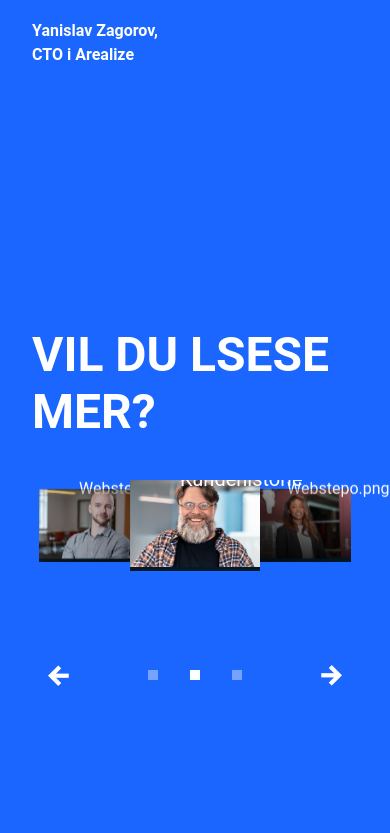
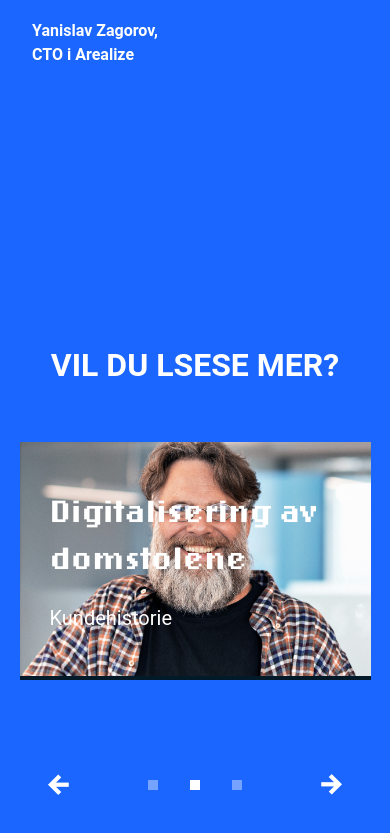
Before and after one commit to Webstep/domstol_landingpage, a Next.js app: page /Arealize in a window 390 px wide. Shown: the part 11041-11874 px from the top of the page. Built offline with nearby package versions, Linux system fonts and the light colour scheme.

Commit message:
styles: scale for mobile

```diff
--- a/components/slides/arealize/ReadMore/ArticleCard.module.scss
+++ b/components/slides/arealize/ReadMore/ArticleCard.module.scss
@@ -20,3 +20,15 @@
         }
     }
 }
+
+@include mobile {
+    .articleCard {
+        width: 390;
+        height: 472;
+
+        .cardContent {
+            bottom: 30px;
+            left: 30px;
+        }
+    }
+}
--- a/components/slides/arealize/ReadMore/ArticleCard.tsx
+++ b/components/slides/arealize/ReadMore/ArticleCard.tsx
@@ -1,5 +1,6 @@
 import Image from "next/image"
-import React from "react"
+import React, { useContext } from "react"
+import { DeviceContext } from "../../../common/Device"
 import styles from "./ArticleCard.module.scss"
 
 export type ArticleCardProps = {
@@ -10,6 +11,22 @@ export type ArticleCardProps = {
 }
 
 const ArticleCard = ({ title, description, image, link }: ArticleCardProps) => {
+    const { isMobile } = useContext(DeviceContext);
+
+    if (isMobile) {
+        return (
+            <div className={styles.articleCard} onClick={() => window.open(link)}>
+                <Image src={image} alt={
+                    title
+                } width={390} height={472} />
+                <div className={styles.cardContent}>
+                    <h2 className={styles.title} >{title}</h2>
+                    <p className={styles.description}>{description}</p>
+                </div>
+            </div>
+        );
+    }
+
     return (
         <article className={styles.articleCard} onClick={() => window.open(link)}>
             <Image src={image} alt={
--- a/components/slides/arealize/ReadMore/ArticleData.ts
+++ b/components/slides/arealize/ReadMore/ArticleData.ts
@@ -17,7 +17,7 @@ export const articleData: {
     },
     {
         title: 'Birgitt Bright',
-        description: 'Systemutvikler, Webstepo.png',
+        description: 'Systemutvikler, Webstep',
         image: '/assets/arealize/images/birgitt.png',
     },
 ]
--- a/components/slides/arealize/ReadMore/ReadMore.module.scss
+++ b/components/slides/arealize/ReadMore/ReadMore.module.scss
@@ -28,3 +28,25 @@ $background: #1a66ff;
         }
     }
 }
+
+@include mobile {
+    .section {
+        .title {
+            padding-top: 20%;
+            font-size: 2rem;
+        }
+
+        .container {
+            margin-top: 15%;
+            .myswiper {
+                width: 90%;
+
+                img {
+                    width: 100%;
+                    height: 100%;
+                    object-fit: cover;
+                }
+            }
+        }
+    }
+}
--- a/components/slides/arealize/ReadMore/ReadMore.tsx
+++ b/components/slides/arealize/ReadMore/ReadMore.tsx
@@ -1,4 +1,4 @@
-import React, { useRef, useState } from "react";
+import React, { useContext, useRef, useState } from "react";
 import { Title } from '../../../common/Typography'
 import ArticleCard from './ArticleCard'
 import styles from './ReadMore.module.scss'
@@ -14,6 +14,7 @@ import "swiper/css/effect-coverflow";
 import "swiper/css/pagination";
 
 import { EffectCoverflow, Pagination } from "swiper";
+import { DeviceContext } from "../../../common/Device";
 
 
 const ReadMore = () => {
@@ -24,25 +25,30 @@ const ReadMore = () => {
     const [prevEl, setPrevEl] = useState<HTMLElement | null>(null)
     const [nextEl, setNextEl] = useState<HTMLElement | null>(null)
 
+    const { isMobile } = useContext(DeviceContext);
+
     const slideTo = (index: number) => {
         swiper?.slideTo(index)
     }
 
     return (
         <section className={styles.section}>
+            {isMobile ?
+                <Title className={styles.title}>LES MER</Title>
+                :
                 <Title className={styles.title}>VIL DU LSESE MER?</Title>
+            }
             <div className={styles.container}>
                 <Swiper
                     effect={"coverflow"}
                     grabCursor={true}
                     centeredSlides={true}
-                    slidesPerView={3}
                     coverflowEffect={{
                         rotate: 0,
                         stretch: 0,
                         depth: 100,
                         modifier: 3,
-                        slideShadows: true,
+                        slideShadows: false,
                     }}
                     pagination={false}
                     modules={[EffectCoverflow, Navigation, Pagination]}
@@ -54,6 +60,14 @@ const ReadMore = () => {
                     initialSlide={currentCard}
                     onSlideChange={(swiper) => setCurrentCard(swiper.activeIndex)}
                     onSwiper={setSwiper}
+                    breakpoints={{
+                        320: {
+                            slidesPerView: 1,
+                        },
+                        768: {
+                            slidesPerView: 3,
+                        },
+                    }}
                 >
                     {articleData.map((article, index) => {
                         return <SwiperSlide key={index}>
@@ -69,14 +83,17 @@ const ReadMore = () => {
                 </Swiper>
             </div >
 
-            <div style={{
+            <div
+                style={{
                     marginTop: '5rem',
                     width: '100%',
                     display: 'flex',
                     justifyContent: 'center',
                     alignItems: 'center',
                     gap: '3rem',
-            }}>
+                }}
+                className={styles.pagination}
+            >
                 <div ref={node => setPrevEl(node)}>
                     <ArrowButton direction={Direction.Left} alt={''}>Forrige</ArrowButton>
                 </div>
```
Lines whose indentation alone changed are shown as unchanged.
